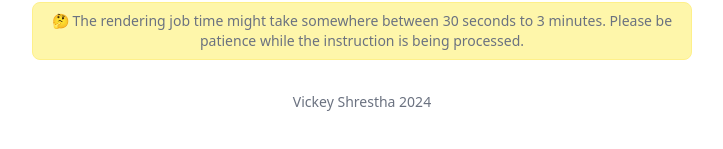
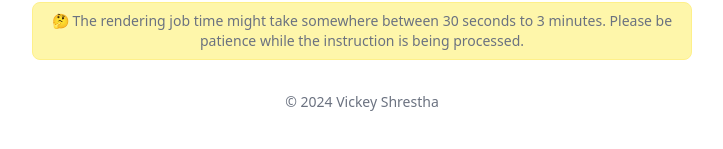
Before and after one commit to vickeyshrestha/paint-by-text, a Next.js app: page / in a window 1280 px wide. Shown: the part 939-1088 px from the top of the page, without its empty margins (278-1001 px from the left). Built offline with nearby package versions, Linux system fonts and the light colour scheme.

Commit message:
- added a msg that rendering takes time

```diff
--- a/components/footer.js
+++ b/components/footer.js
@@ -53,7 +53,7 @@ export default function Footer({ events, startOver, handleImageDropped }) {
       </div>
 
       <div className="text-center lil-text mt-8">
-        Vickey Shrestha 2024
+          © 2024 Vickey Shrestha
       </div>
     </footer>
   );
```
